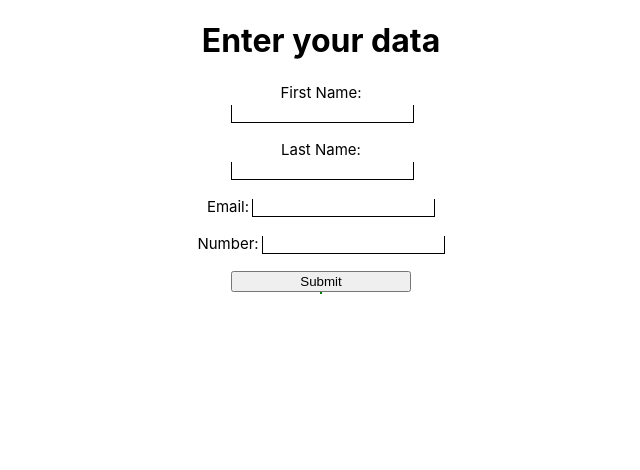
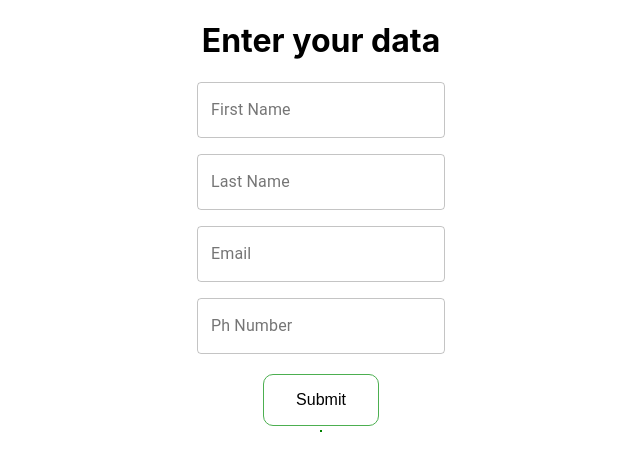
Before and after one commit to pavantamidala/forms-with-react, a React (Create React App) app: page / in a window 1280 px wide. Shown: the top 470 px of the page, without its empty margins (319-959 px from the left). Built offline with nearby package versions, Linux system fonts and the light colour scheme.

Commit message:
added styling

```diff
--- a/package.json
+++ b/package.json
@@ -3,6 +3,7 @@
   "version": "0.1.0",
   "private": true,
   "dependencies": {
+    "@material-ui/core": "^4.11.3",
     "@testing-library/jest-dom": "^5.11.4",
     "@testing-library/react": "^11.1.0",
     "@testing-library/user-event": "^12.1.10",
--- a/src/components/form-validation.css
+++ b/src/components/form-validation.css
@@ -24,8 +24,24 @@ margin-left: 3px;
     border: 1px solid green;
 }
 .submit-btn{
-    min-width:180px;
-    max-width: 230px;
+
+   background-color:white; /* Green */
+  border: 1px solid #4CAF50;
+  color: black;
+  padding: 16px 32px;
+  text-align: center;
+  text-decoration: none;
+  display: inline-block;
+  font-size: 16px;
+  margin: 4px 2px;
+  transition-duration: 0.4s;
+  cursor: pointer;
+  border-radius: 10px;
+  outline: none;
+}
+.submit-btn:hover {
+  background-color: #4CAF50;
+  color: white;
 }
 label{
     font-size: 15px ;
--- a/src/components/form.js
+++ b/src/components/form.js
@@ -2,32 +2,34 @@ import "./form-validation.css"
 import React from "react";
 import { useState } from "react";
 import clickHandle from './clickHandle';
+import TextField from '@material-ui/core/TextField';
 
 
 function FormComponent(props) {
     const [validation,setValidation] = useState({firstName:"",lastName:"",email:"",number:""})
     return (
         <form className="form"  onSubmit={(e) => clickHandle(e, props,validation,setValidation)}>
-            <label htmlFor="firstName">First Name:</label>
-            <input type="text" id="firstName" value={props.userObj.firstName} name="firstName" onChange={e => props.setUserObj({ ...props.userObj, "firstName": e.target.value })} /> <br />
+
+            <TextField label="First Name" variant="outlined" type="text" id="firstName" value={props.userObj.firstName} name="firstName" onChange={e => props.setUserObj({ ...props.userObj, "firstName": e.target.value })} /> <br />
             <p className="validation firstName-validation"> {validation.firstName} </p>
 
 
-            <label htmlFor="lastName">Last Name:</label>
-            <input type="text" id="lastName" value={props.userObj.lastName} onChange={e => props.setUserObj({ ...props.userObj, "lastName": e.target.value })} name="lastName" /> <br />
+
+            <TextField label="Last Name" variant="outlined" type="text" id="lastName" value={props.userObj.lastName} onChange={e => props.setUserObj({ ...props.userObj, "lastName": e.target.value })} name="lastName" /> <br />
             <p className="validation lastName-validation"> {validation.lastName} </p>
 
 
 
-            <label htmlFor="email">Email:</label>
-            <input type="email" name="email" id="email" value={props.userObj.email} onChange={(e) => props.setUserObj({ ...props.userObj, "email": e.target.value })} /> <br/>
+
+            <TextField label="Email" variant="outlined" type="email" name="email" id="email" value={props.userObj.email} onChange={(e) => props.setUserObj({ ...props.userObj, "email": e.target.value })} /> <br/>
             <p className="validation email-validation"> {validation.email} </p>
 
 
-            <label htmlFor="number">Number:</label>
-            <input type="number" id="number" name="number" value={props.userObj.number} onChange={(e) => props.setUserObj({ ...props.userObj, number: e.target.value })} />
+
+            <TextField label="Ph Number" variant="outlined" type="number" id="number" name="number" value={props.userObj.number} onChange={(e) => props.setUserObj({ ...props.userObj, number: e.target.value })} />
             <p className="validation number-validation"> {validation.number} </p>
-            <button className="submit-btn btn">Submit </button>
+            <button  className="submit-btn btn">Submit </button>
+
         </form>
     );
 }
```
Also changed, not shown: 2 other files (tests, documents, lock files or other folders).
